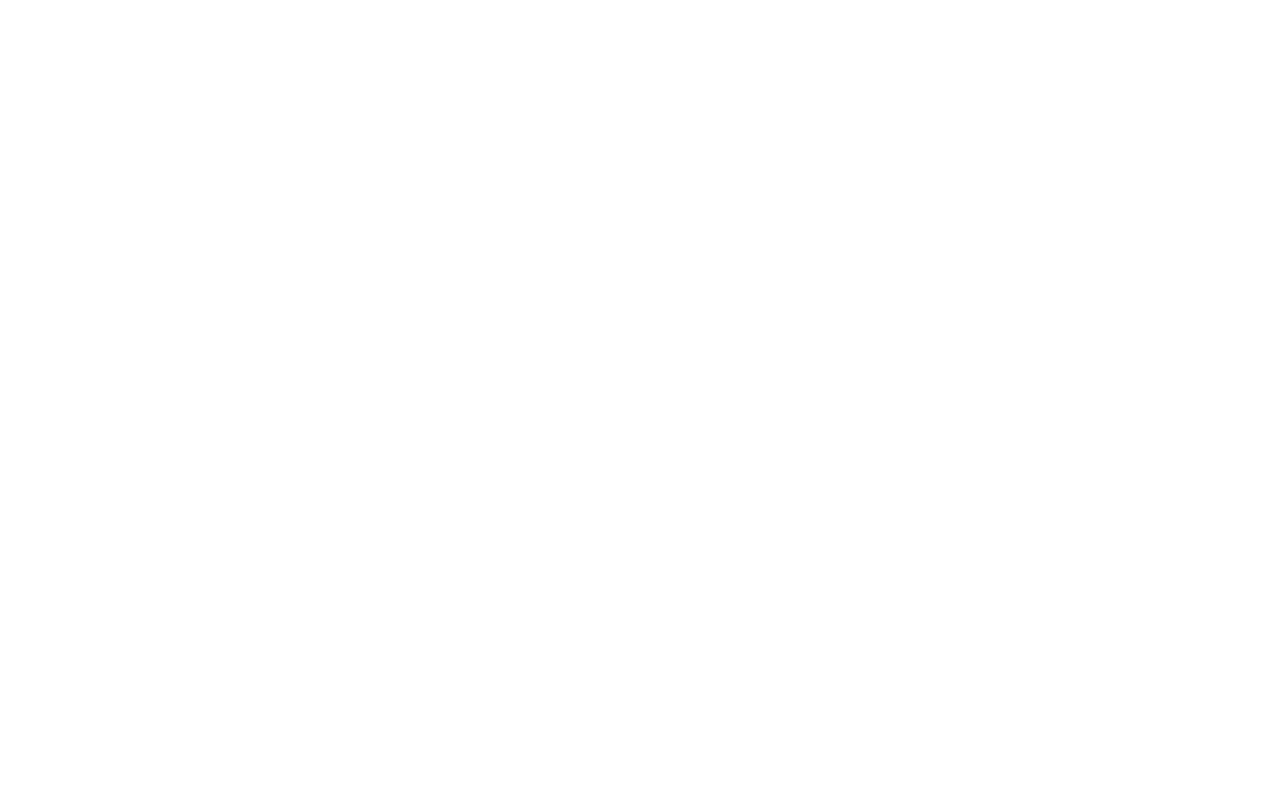
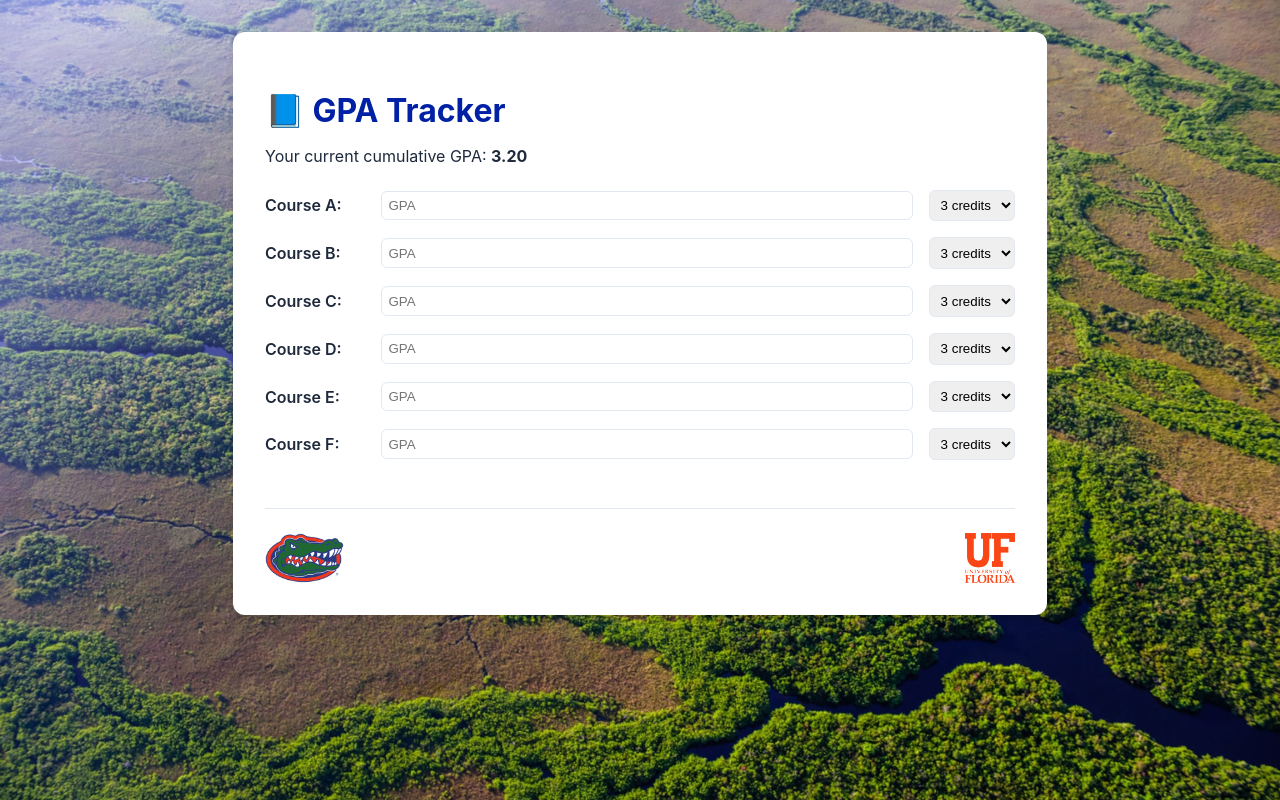
Before and after one commit to Luzions/UF-StudentSupportApp, a React (Create React App) app in the folder frontend/: page /gpa-tracker in a window 1280 px wide. Before the commit this address had no page. Built offline with nearby package versions, Linux system fonts and the light colour scheme.

Commit message:
Implement GPA Tracker with weighted semester calculation, dynamic inputs, and branded layout

```diff
--- a/frontend/src/App.js
+++ b/frontend/src/App.js
@@ -5,6 +5,8 @@
 import RegisterPage from "./pages/RegisterPage";
 import AlertsResources from "./pages/AlertsResources";
 import Dashboard from "./pages/Dashboard";
+import GpaTracker from './pages/GpaTracker';
+
 
 function App() {
   return (
@@ -16,7 +18,8 @@
         <Route path="/register" element={<RegisterPage />} />
         <Route path="/alertsResources" element={<AlertsResources />} />
         <Route path="/student-dashboard" element={<Dashboard />} />
-        <Route path="/admin-dashboard" element={<Dashboard />} />
+        <Route path="/admin-dashboard" element={<Dashboard />} />  // Will need to update to counselor
+        <Route path="/gpa-tracker" element={<GpaTracker />} />
       </Routes>
     </Router>
   );
--- a/frontend/src/pages/Dashboard.js
+++ b/frontend/src/pages/Dashboard.js
@@ -1,6 +1,6 @@
 // src/pages/Dashboard.js
 import React from "react";
-import { useNavigate } from "react-router-dom";
+import { useNavigate, Link } from "react-router-dom";
 
 export default function Dashboard() {
   const fullName = localStorage.getItem("full_name");
@@ -111,9 +111,7 @@
         <span style={styles.topLink} onClick={handleLogout}>
           Logout
         </span>
-        <span style={styles.topLink}>
-          Account Settings
-        </span>
+        <span style={styles.topLink}>Account Settings</span>
       </div>
 
       <div style={styles.content}>
@@ -127,29 +125,22 @@
         </header>
 
         <div style={styles.featureGrid}>
-          <div
-            style={styles.featureCard}
-            onMouseEnter={(e) =>
-              (e.currentTarget.style.transform = "scale(1.02)")
-            }
-            onMouseLeave={(e) =>
-              (e.currentTarget.style.transform = "scale(1)")
-            }
+          <Link
+            to="/gpa-tracker"
+            style={{ ...styles.featureCard, textDecoration: "none", color: "inherit" }}
+            onMouseEnter={(e) => (e.currentTarget.style.transform = "scale(1.02)")}
+            onMouseLeave={(e) => (e.currentTarget.style.transform = "scale(1)")}
           >
             <h3 style={styles.featureTitle}>GPA Tracking</h3>
             <p style={styles.featureDescription}>
               Track your GPA and monitor course progress.
             </p>
-          </div>
+          </Link>
 
           <div
             style={styles.featureCard}
-            onMouseEnter={(e) =>
-              (e.currentTarget.style.transform = "scale(1.02)")
-            }
-            onMouseLeave={(e) =>
-              (e.currentTarget.style.transform = "scale(1)")
-            }
+            onMouseEnter={(e) => (e.currentTarget.style.transform = "scale(1.02)")}
+            onMouseLeave={(e) => (e.currentTarget.style.transform = "scale(1)")}
           >
             <h3 style={styles.featureTitle}>Wellness Support</h3>
             <p style={styles.featureDescription}>
@@ -159,12 +150,8 @@
 
           <div
             style={styles.featureCard}
-            onMouseEnter={(e) =>
-              (e.currentTarget.style.transform = "scale(1.02)")
-            }
-            onMouseLeave={(e) =>
-              (e.currentTarget.style.transform = "scale(1)")
-            }
+            onMouseEnter={(e) => (e.currentTarget.style.transform = "scale(1.02)")}
+            onMouseLeave={(e) => (e.currentTarget.style.transform = "scale(1)")}
           >
             <h3 style={styles.featureTitle}>Course Mapping</h3>
             <p style={styles.featureDescription}>
--- /dev/null
+++ b/frontend/src/pages/GpaTracker.js
@@ -0,0 +1,156 @@
+import React, { useState } from 'react';
+import gatorLogo from '../assets/gator-logo.png';
+import ufLogo from '../assets/uf-logo.png';
+import backgroundImage from '../assets/1-everglades-florida.png';
+
+const GpaTracker = () => {
+  const savedCumGpa = parseFloat(localStorage.getItem('cumulativeGpa')) || 3.2;
+  const [cumulativeGpa] = useState(savedCumGpa);
+  const [grades, setGrades] = useState(Array(6).fill(''));
+  const [credits, setCredits] = useState(Array(6).fill(3));
+
+  const handleGradeChange = (idx, value) => {
+    const newGrades = [...grades];
+    newGrades[idx] = value;
+    setGrades(newGrades);
+  };
+
+  const handleCreditChange = (idx, value) => {
+    const newCredits = [...credits];
+    newCredits[idx] = parseInt(value, 10);
+    setCredits(newCredits);
+  };
+
+  const validInputs = grades
+    .map((g, i) => ({ grade: parseFloat(g), credit: credits[i] }))
+    .filter(item => !isNaN(item.grade) && item.credit > 0);
+
+  const totalCredits = validInputs.reduce((sum, item) => sum + item.credit, 0);
+  const totalPoints = validInputs.reduce((sum, item) => sum + item.grade * item.credit, 0);
+  const semesterGpa = totalCredits > 0 ? totalPoints / totalCredits : null;
+  const combinedGpa = semesterGpa !== null ? (cumulativeGpa + semesterGpa) / 2 : null;
+
+  return (
+    <div style={styles.pageBackground}>
+      <div style={styles.container}>
+        <h2 style={styles.title}>📘 GPA Tracker</h2>
+        <p style={styles.subtext}>
+          Your current cumulative GPA: <strong>{cumulativeGpa.toFixed(2)}</strong>
+        </p>
+
+        {grades.map((grade, i) => (
+          <div key={i} style={styles.inputRow}>
+            <label style={styles.label}>Course {String.fromCharCode(65 + i)}:</label>
+            <input
+              type="number"
+              step="0.01"
+              min="0"
+              max="4"
+              value={grade}
+              placeholder="GPA"
+              onChange={e => handleGradeChange(i, e.target.value)}
+              style={styles.input}
+            />
+            <select
+              value={credits[i]}
+              onChange={e => handleCreditChange(i, e.target.value)}
+              style={styles.select}
+            >
+              {[1, 2, 3, 4].map(val => (
+                <option key={val} value={val}>{val} credits</option>
+              ))}
+            </select>
+          </div>
+        ))}
+
+        {semesterGpa !== null && (
+          <div style={styles.resultBox}>
+            <p><strong>Semester GPA:</strong> {semesterGpa.toFixed(2)}</p>
+            <p><strong>Projected Cumulative GPA:</strong> {combinedGpa.toFixed(2)}</p>
+          </div>
+        )}
+
+        <div style={styles.logoFooter}>
+          <img src={gatorLogo} alt="Gator Logo" style={styles.logoLeft} />
+          <img src={ufLogo} alt="UF Logo" style={styles.logoRight} />
+        </div>
+      </div>
+    </div>
+  );
+};
+
+const styles = {
+  pageBackground: {
+    backgroundImage: `url(${backgroundImage})`,
+    backgroundSize: 'cover',
+    backgroundPosition: 'center',
+    minHeight: '100vh',
+    padding: '2rem',
+    boxSizing: 'border-box',
+  },
+  container: {
+    maxWidth: '750px',
+    margin: '0 auto',
+    padding: '2rem',
+    backgroundColor: '#ffffff',
+    borderRadius: '12px',
+    boxShadow: '0 4px 8px rgba(0,0,0,0.1)',
+    fontFamily: 'Inter, sans-serif',
+  },
+  title: {
+    fontSize: '2rem',
+    fontWeight: '700',
+    marginBottom: '1rem',
+    color: '#0021A5',
+  },
+  subtext: {
+    fontSize: '1rem',
+    marginBottom: '1.5rem',
+    color: '#1e293b',
+  },
+  inputRow: {
+    display: 'flex',
+    alignItems: 'center',
+    gap: '1rem',
+    marginBottom: '1rem',
+  },
+  label: {
+    width: '100px',
+    fontWeight: '600',
+    color: '#1e293b',
+  },
+  input: {
+    flexGrow: 1,
+    padding: '0.4rem',
+    border: '1px solid #e2e8f0',
+    borderRadius: '6px',
+  },
+  select: {
+    padding: '0.4rem',
+    border: '1px solid #e2e8f0',
+    borderRadius: '6px',
+  },
+  resultBox: {
+    marginTop: '2rem',
+    paddingTop: '1rem',
+    borderTop: '1px solid #e2e8f0',
+    fontSize: '1.1rem',
+    color: '#1e293b',
+  },
+  logoFooter: {
+    display: 'flex',
+    justifyContent: 'space-between',
+    alignItems: 'center',
+    marginTop: '3rem',
+    paddingTop: '1.5rem',
+    borderTop: '1px solid #e2e8f0',
+  },
+  logoLeft: {
+    height: '50px',
+  },
+  logoRight: {
+    height: '50px',
+  },
+};
+
+export default GpaTracker;
```
Also changed, not shown: frontend/src/assets/1-everglades-florida.png (added).
